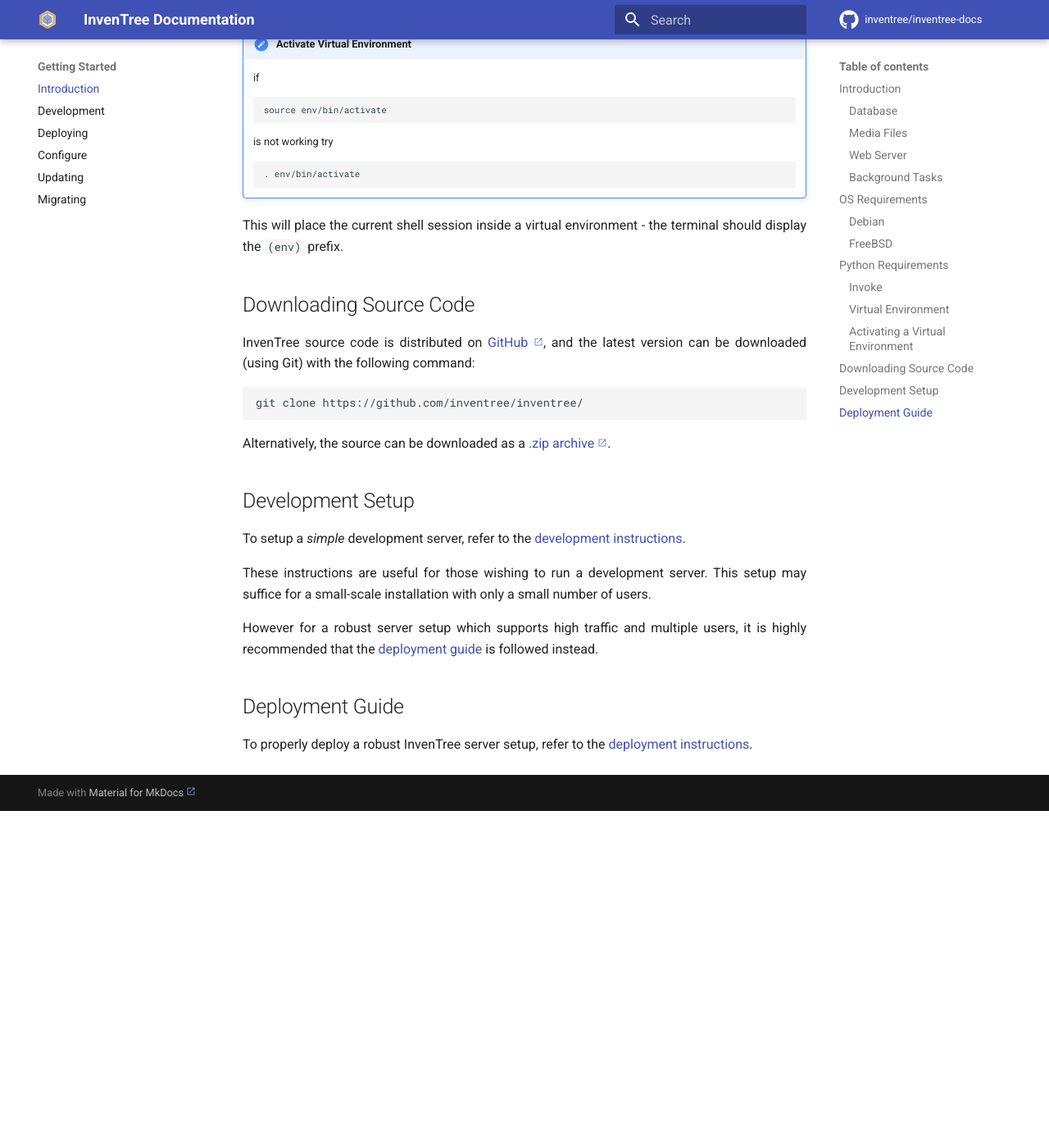
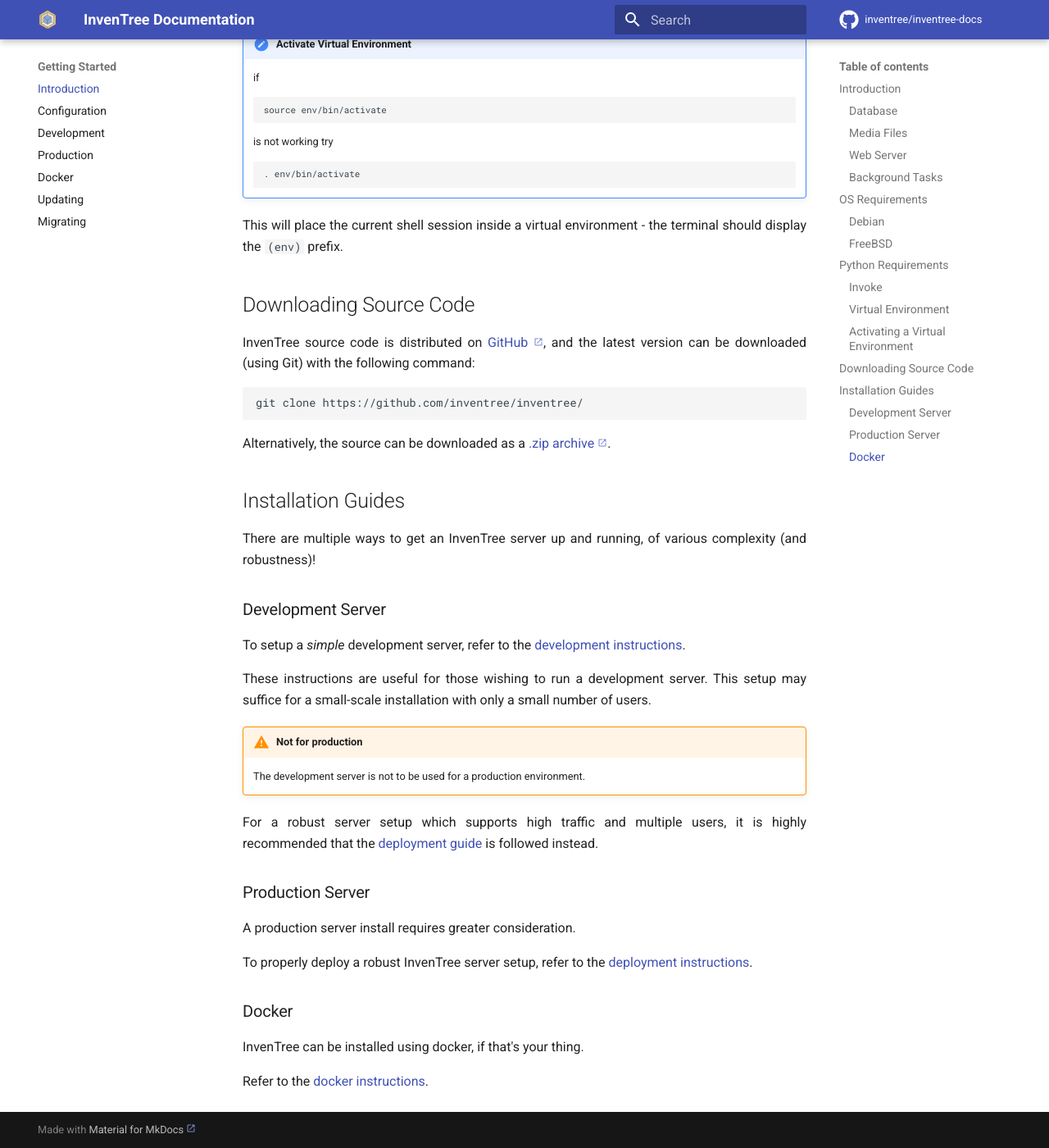
Before and after one commit to inventree/inventree-docs, an MkDocs documentation site: the page built from docs/start/intro.md, in a window 1280 px wide and 1400 px high, scrolled down 3022 px. Shown: the whole window at 82% size. Built offline with MkDocs 1.6.1 and Material for MkDocs 9.7.7, drawn with Linux system fonts in a browser that asks for light colours; a script that is not in the unit is left out; comment, search, counter and statistics services are not loaded; before the commit the page ends 4011 px from its top, so only the background shows below that.

Commit message:
Rearrange docs

```diff
--- a/docs/start/intro.md
+++ b/docs/start/intro.md
@@ -37,7 +37,7 @@
 
 ### Background Tasks
 
-A separate application handles management of [background tasks](../tasks), separate to user-facing web requests.
+A separate application handles management of [background tasks](../../admin/tasks), separate to user-facing web requests.
 
 ## OS Requirements
 
@@ -125,14 +125,29 @@
 
 Alternatively, the source can be downloaded as a [.zip archive](https://github.com/inventree/InvenTree/archive/master.zip).
 
-## Development Setup
+## Installation Guides
+
+There are multiple ways to get an InvenTree server up and running, of various complexity (and robustness)!
+
+### Development Server
 
 To setup a *simple* development server, refer to the [development instructions](../install).
 
 These instructions are useful for those wishing to run a development server. This setup may suffice for a small-scale installation with only a small number of users.
 
-However for a robust server setup which supports high traffic and multiple users, it is highly recommended that the [deployment guide](../deploy) is followed instead.
+!!! warning "Not for production"
+    The development server is not to be used for a production environment.
 
-## Deployment Guide
+For a robust server setup which supports high traffic and multiple users, it is highly recommended that the [deployment guide](../deploy) is followed instead.
+
+### Production Server
+
+A production server install requires greater consideration.
 
 To properly deploy a robust InvenTree server setup, refer to the [deployment instructions](../deploy).
+
+### Docker
+
+InvenTree can be installed using docker, if that's your thing.
+
+Refer to the [docker instructions](../docker).
--- a/mkdocs.yml
+++ b/mkdocs.yml
@@ -44,9 +44,10 @@
     - Contribute: contribute.md
   - Getting Started:
     - Introduction: start/intro.md
+    - Configuration: start/config.md
     - Development: start/install.md
-    - Deploying: start/deploy.md
-    - Configure: start/config.md
+    - Production: start/deploy.md
+    - Docker: start/docker.md
     - Updating: start/update.md
     - Migrating: start/migrate.md
   - Parts:
@@ -88,6 +89,7 @@
     - Import Data: admin/import.md
     - Python Shell: admin/shell.md
     - Error Logs: admin/logs.md
+    - Background Tasks: admin/tasks.md
   - Extend:
     - API: extend/api.md
     - Python Interface: extend/python.md
```
Also changed, not shown: docs/admin/tasks.md (added, +23 -0 lines), docs/start/config.md (+7 -16 lines), docs/start/docker.md (added, +5 -0 lines), docs/start/tasks.md (deleted, +0 -5 lines), docs/start/update.md (+3 -0 lines).
